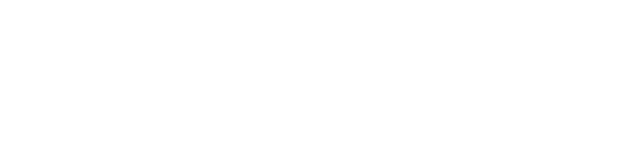
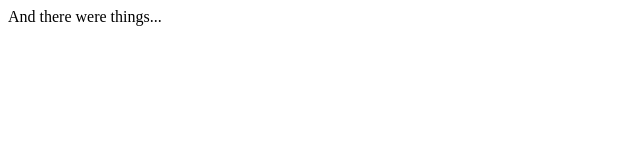
Before and after one commit to Damian345/myfirstrepo, a plain HTML site: page index.html in a window 1280 px wide. Shown: the whole page, without its empty margins (0-640 px from the left). Drawn offline with Linux system fonts and the light colour scheme.

Commit message:
a random sentence

```diff
--- a/index.html
+++ b/index.html
@@ -6,5 +6,8 @@
 </head>
 
 <body>
+
+And there were things...
+
 </body>
 </html>
```
